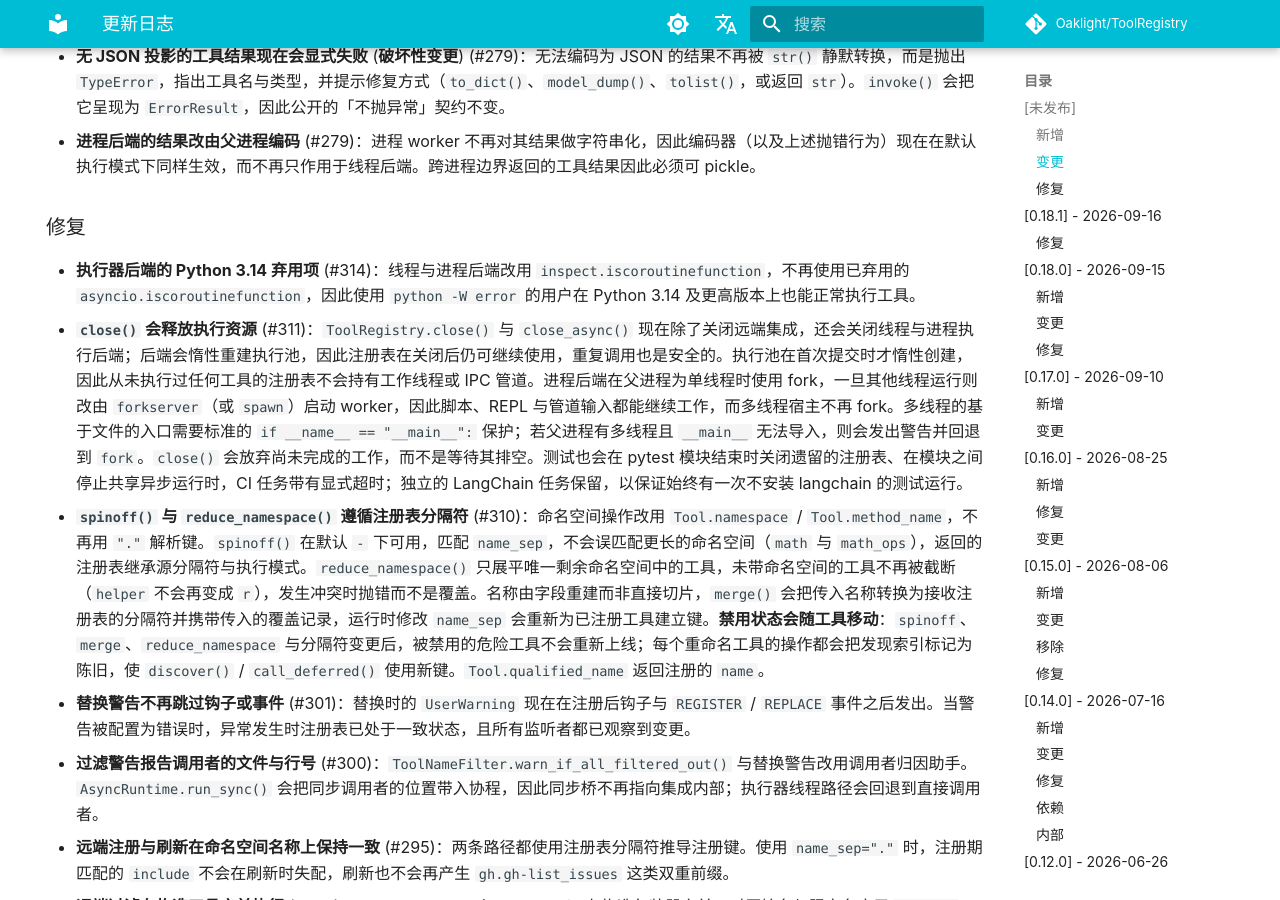
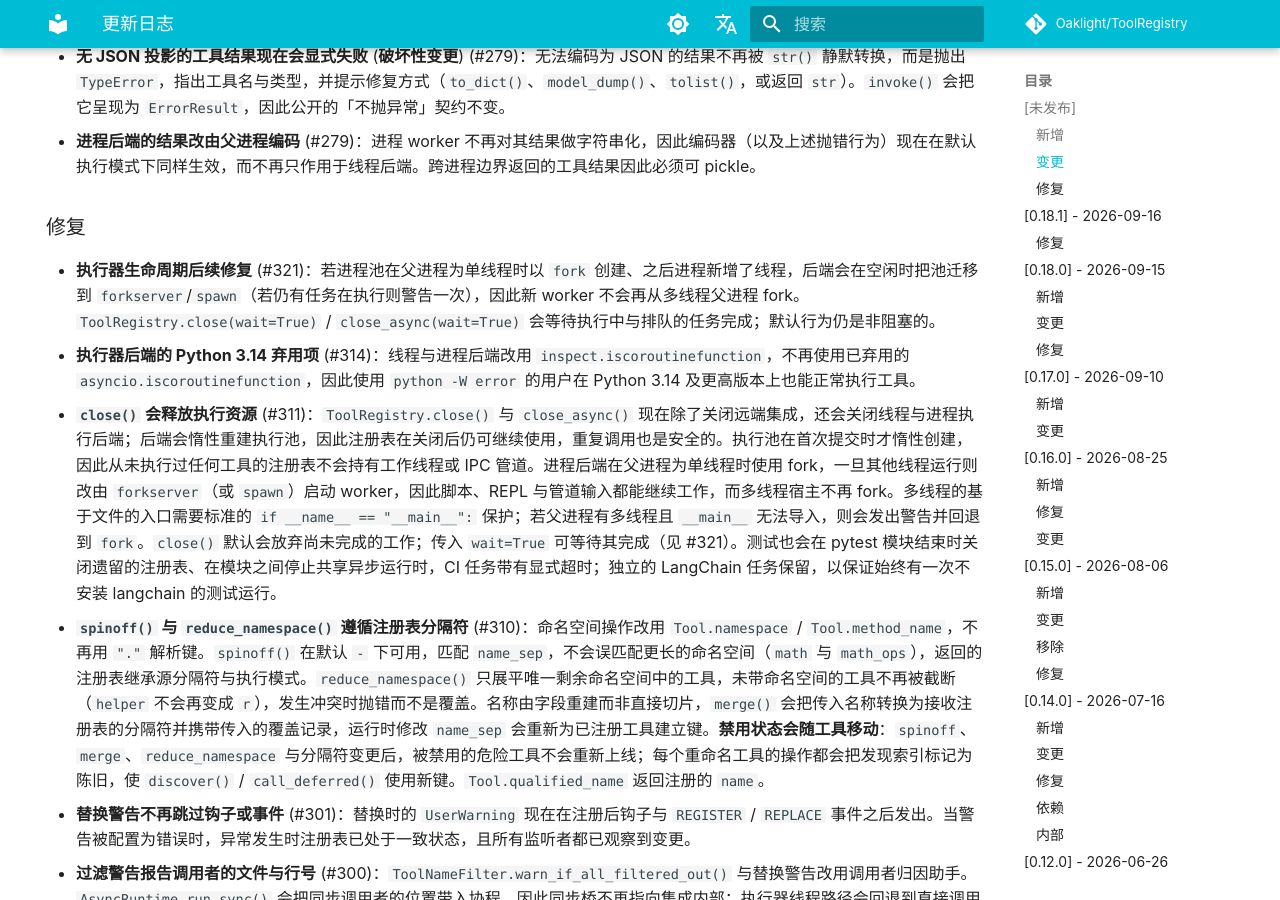
Before and after one commit to Oaklight/ToolRegistry, an MkDocs documentation site: the page built from docs/changelog.md, in a window 1280 px wide and 900 px high, scrolled down 1944 px. Built offline with MkDocs 1.6.1 and Material for MkDocs 9.7.7, drawn with Linux system fonts in a browser that asks for light colours; some web fonts are replaced; comment, search, counter and statistics services are not loaded.

Commit message:
docs: document executor lifecycle follow-ups (#321)

```diff
--- a/docs/changelog.md
+++ b/docs/changelog.md
@@ -39,8 +39,9 @@ hide:
 
 ### 修复
 
+- **执行器生命周期后续修复** (#321)：若进程池在父进程为单线程时以 `fork` 创建、之后进程新增了线程，后端会在空闲时把池迁移到 `forkserver`/`spawn`（若仍有任务在执行则警告一次），因此新 worker 不会再从多线程父进程 fork。`ToolRegistry.close(wait=True)` / `close_async(wait=True)` 会等待执行中与排队的任务完成；默认行为仍是非阻塞的。
 - **执行器后端的 Python 3.14 弃用项** (#314)：线程与进程后端改用 `inspect.iscoroutinefunction`，不再使用已弃用的 `asyncio.iscoroutinefunction`，因此使用 `python -W error` 的用户在 Python 3.14 及更高版本上也能正常执行工具。
-- **`close()` 会释放执行资源** (#311)：`ToolRegistry.close()` 与 `close_async()` 现在除了关闭远端集成，还会关闭线程与进程执行后端；后端会惰性重建执行池，因此注册表在关闭后仍可继续使用，重复调用也是安全的。执行池在首次提交时才惰性创建，因此从未执行过任何工具的注册表不会持有工作线程或 IPC 管道。进程后端在父进程为单线程时使用 fork，一旦其他线程运行则改由 `forkserver`（或 `spawn`）启动 worker，因此脚本、REPL 与管道输入都能继续工作，而多线程宿主不再 fork。多线程的基于文件的入口需要标准的 `if __name__ == "__main__":` 保护；若父进程有多线程且 `__main__` 无法导入，则会发出警告并回退到 `fork`。`close()` 会放弃尚未完成的工作，而不是等待其排空。测试也会在 pytest 模块结束时关闭遗留的注册表、在模块之间停止共享异步运行时，CI 任务带有显式超时；独立的 LangChain 任务保留，以保证始终有一次不安装 langchain 的测试运行。
+- **`close()` 会释放执行资源** (#311)：`ToolRegistry.close()` 与 `close_async()` 现在除了关闭远端集成，还会关闭线程与进程执行后端；后端会惰性重建执行池，因此注册表在关闭后仍可继续使用，重复调用也是安全的。执行池在首次提交时才惰性创建，因此从未执行过任何工具的注册表不会持有工作线程或 IPC 管道。进程后端在父进程为单线程时使用 fork，一旦其他线程运行则改由 `forkserver`（或 `spawn`）启动 worker，因此脚本、REPL 与管道输入都能继续工作，而多线程宿主不再 fork。多线程的基于文件的入口需要标准的 `if __name__ == "__main__":` 保护；若父进程有多线程且 `__main__` 无法导入，则会发出警告并回退到 `fork`。`close()` 默认会放弃尚未完成的工作；传入 `wait=True` 可等待其完成（见 #321）。测试也会在 pytest 模块结束时关闭遗留的注册表、在模块之间停止共享异步运行时，CI 任务带有显式超时；独立的 LangChain 任务保留，以保证始终有一次不安装 langchain 的测试运行。
 - **`spinoff()` 与 `reduce_namespace()` 遵循注册表分隔符** (#310)：命名空间操作改用 `Tool.namespace` / `Tool.method_name`，不再用 `"."` 解析键。`spinoff()` 在默认 `-` 下可用，匹配 `name_sep`，不会误匹配更长的命名空间（`math` 与 `math_ops`），返回的注册表继承源分隔符与执行模式。`reduce_namespace()` 只展平唯一剩余命名空间中的工具，未带命名空间的工具不再被截断（`helper` 不会再变成 `r`），发生冲突时抛错而不是覆盖。名称由字段重建而非直接切片，`merge()` 会把传入名称转换为接收注册表的分隔符并携带传入的覆盖记录，运行时修改 `name_sep` 会重新为已注册工具建立键。**禁用状态会随工具移动**：`spinoff`、`merge`、`reduce_namespace` 与分隔符变更后，被禁用的危险工具不会重新上线；每个重命名工具的操作都会把发现索引标记为陈旧，使 `discover()` / `call_deferred()` 使用新键。`Tool.qualified_name` 返回注册的 `name`。
 - **替换警告不再跳过钩子或事件** (#301)：替换时的 `UserWarning` 现在在注册后钩子与 `REGISTER` / `REPLACE` 事件之后发出。当警告被配置为错误时，异常发生时注册表已处于一致状态，且所有监听者都已观察到变更。
 - **过滤警告报告调用者的文件与行号** (#300)：`ToolNameFilter.warn_if_all_filtered_out()` 与替换警告改用调用者归因助手。`AsyncRuntime.run_sync()` 会把同步调用者的位置带入协程，因此同步桥不再指向集成内部；执行器线程路径会回退到直接调用者。
```
Also changed, not shown: docs/usage/best_practices.md (+2 -0 lines).
